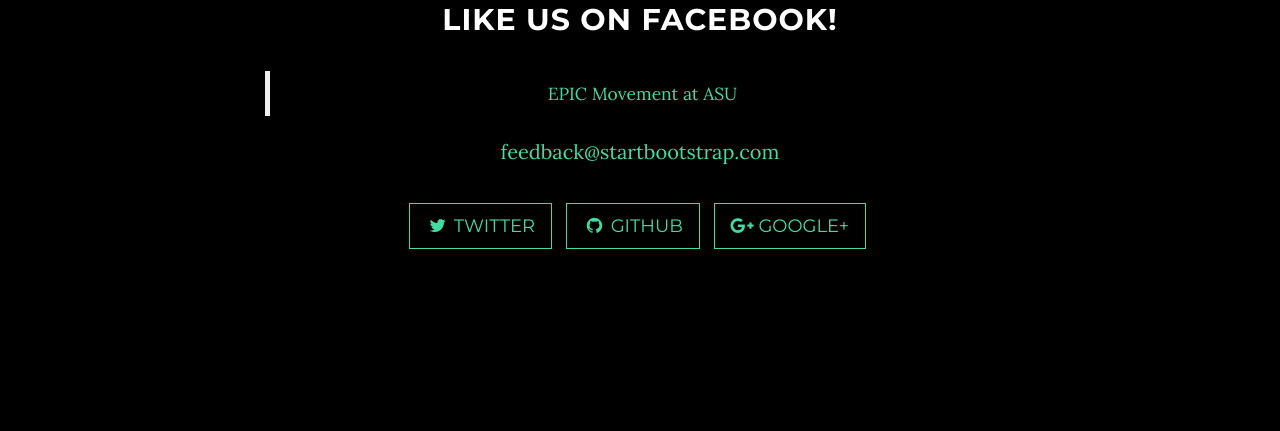
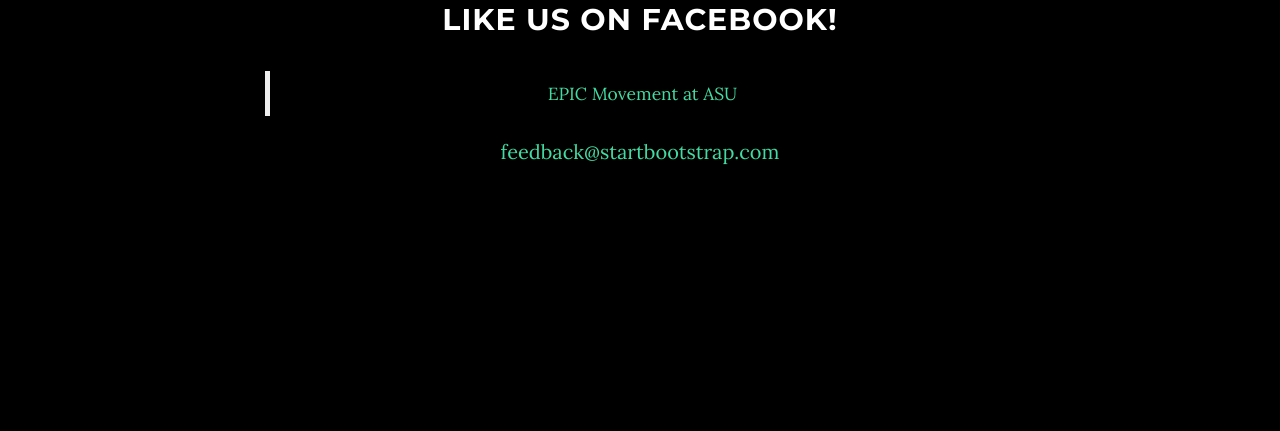
Before and after one commit to Number0000/ASUEpicMovement.github.io, a website: page index.html in a window 1280 px wide. Shown: the part 2309-2740 px from the top of the page. Drawn offline with nearby package versions, Linux system fonts and the light colour scheme; some packages are replaced by stand-ins of ours.

Commit message:
Deleted unnecessary social media buttons

```diff
--- a/index.html
+++ b/index.html
@@ -143,17 +143,6 @@
                     <div class="fb-page" data-href="https://www.facebook.com/epicatasu" data-width="400" data-small-header="false" data-adapt-container-width="true" data-hide-cover="false" data-show-facepile="true"><blockquote cite="https://www.facebook.com/epicatasu" class="fb-xfbml-parse-ignore"><a href="https://www.facebook.com/epicatasu">EPIC Movement at ASU</a></blockquote></div>
                     <p><a href="mailto:feedback@startbootstrap.com">feedback@startbootstrap.com</a>
                     </p>
-                    <ul class="list-inline banner-social-buttons">
-                        <li>
-                            <a href="https://twitter.com/SBootstrap" class="btn btn-default btn-lg"><i class="fa fa-twitter fa-fw"></i> <span class="network-name">Twitter</span></a>
-                        </li>
-                        <li>
-                            <a href="https://github.com/IronSummitMedia/startbootstrap" class="btn btn-default btn-lg"><i class="fa fa-github fa-fw"></i> <span class="network-name">Github</span></a>
-                        </li>
-                        <li>
-                            <a href="https://plus.google.com/+Startbootstrap/posts" class="btn btn-default btn-lg"><i class="fa fa-google-plus fa-fw"></i> <span class="network-name">Google+</span></a>
-                        </li>
-                    </ul>
                 </div>
             </div>
         </section>
```
